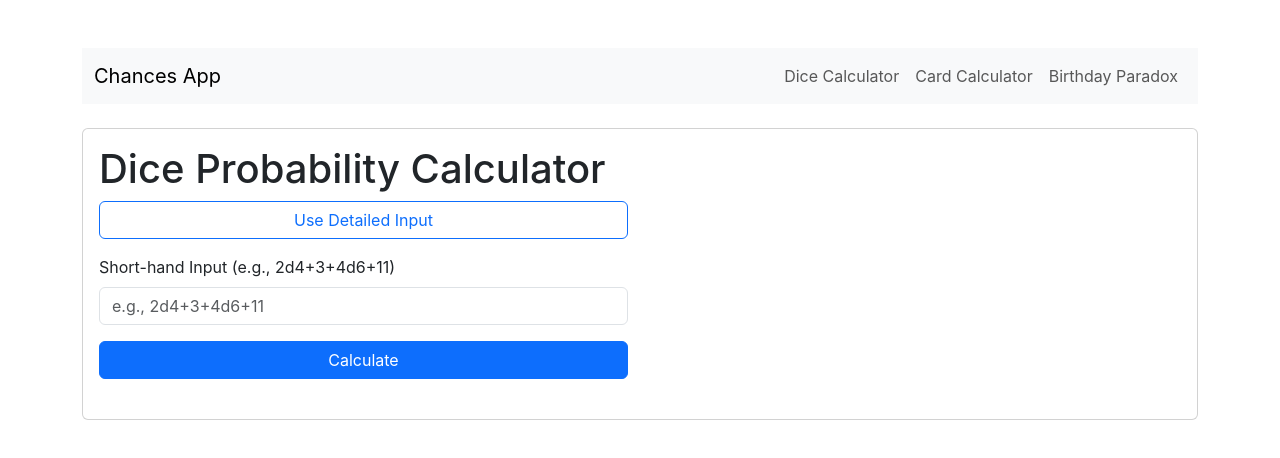
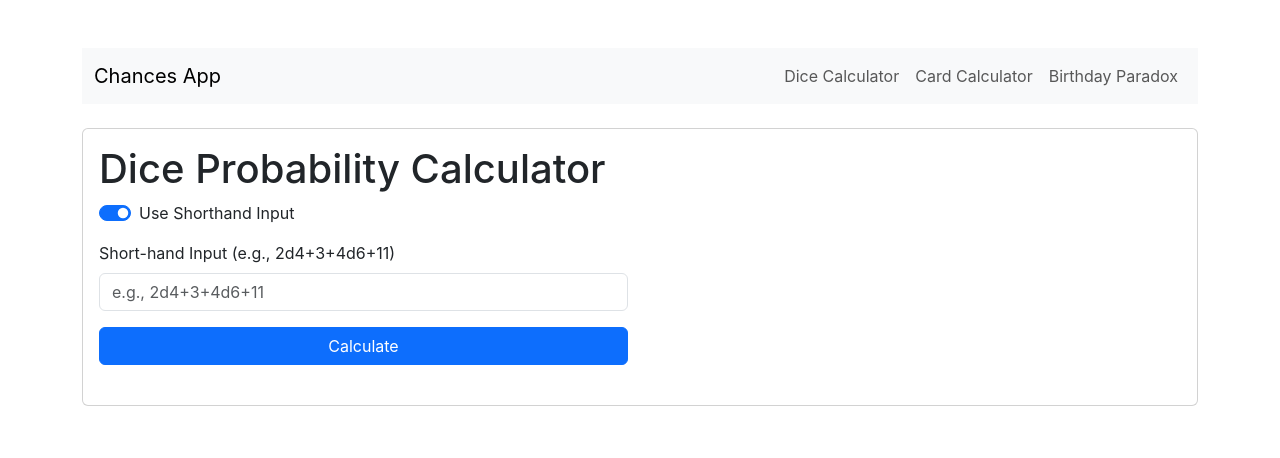
Before and after one commit to jefcollier/Chances, a React (Create React App) app in the folder chances-app/: page /dice in a window 1280 px wide. Shown: the top 458 px of the page. Built offline with nearby package versions, Linux system fonts and the light colour scheme.

Commit message:
feat: Implement Bootstrap switch for dice input toggle and refine layout

```diff
--- a/chances-app/src/components/DiceCalculatorPage.js
+++ b/chances-app/src/components/DiceCalculatorPage.js
@@ -21,20 +21,21 @@ const DiceCalculatorPage = () => {
             <DiceForm onCalculate={handleCalculate} />
           </div>
           <div className="col-md-6">
+            {/* This column can be used for other elements if needed, or left empty */}
+          </div>
+        </div>
         {results && (
           <div className="row mt-4">
-                <div className="col-md-12">
+            <div className="col-md-6">
               <ProbabilityTable results={results} />
             </div>
-                <div className="col-md-12">
+            <div className="col-md-6">
               <ProbabilityChart results={results} />
             </div>
           </div>
         )}
       </div>
     </div>
-      </div>
-    </div>
   );
 };
 
--- a/chances-app/src/components/DiceForm.js
+++ b/chances-app/src/components/DiceForm.js
@@ -86,10 +86,17 @@ const DiceForm = ({ onCalculate }) => {
 
   return (
     <form onSubmit={handleSubmit} className="mb-4">
-      <div className="d-grid gap-2 mb-3">
-        <button className="btn btn-outline-primary" type="button" onClick={handleToggleInput}>
-          {useShortHand ? 'Use Detailed Input' : 'Use Shorthand Input'}
-        </button>
+      <div className="form-check form-switch mb-3">
+        <input
+          className="form-check-input"
+          type="checkbox"
+          id="flexSwitchCheckDefault"
+          checked={useShortHand}
+          onChange={handleToggleInput}
+        />
+        <label className="form-check-label" htmlFor="flexSwitchCheckDefault">
+          {useShortHand ? 'Use Shorthand Input' : 'Use Detailed Input'}
+        </label>
       </div>
 
       {useShortHand ? (
```
Lines whose indentation alone changed are shown as unchanged.
